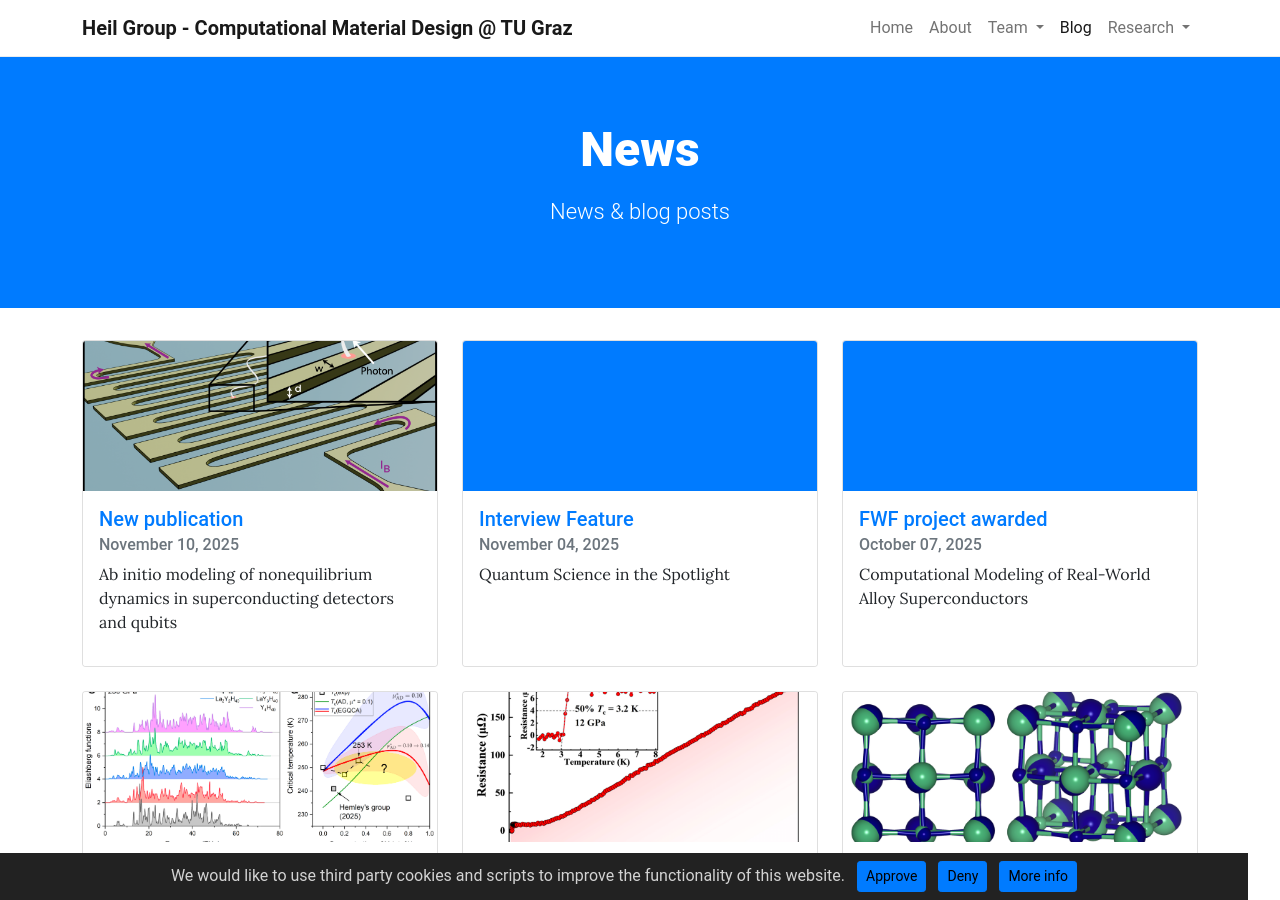
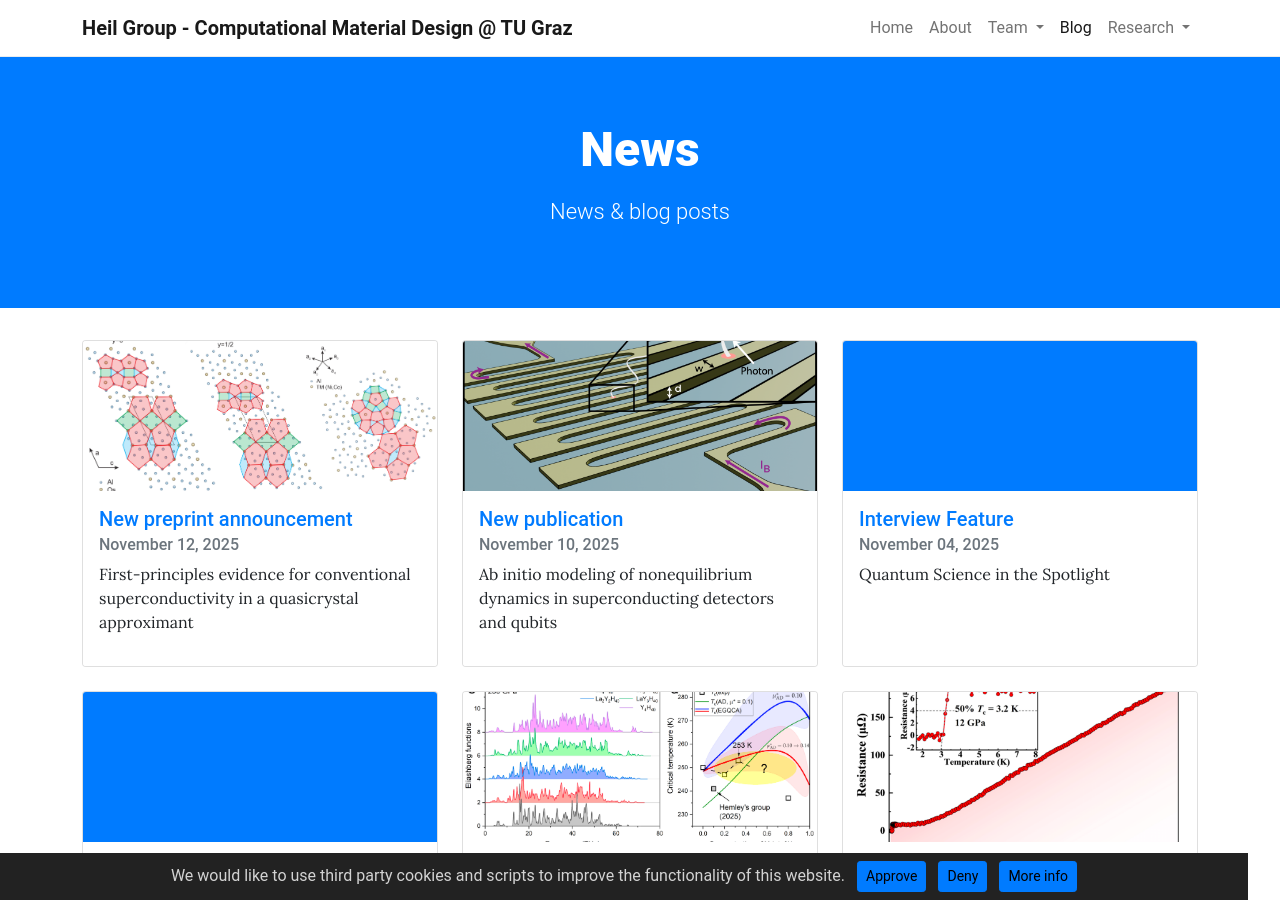
Before and after one commit to cheil/cheil.github.io, a Jekyll site: the page built from pages/archive.md, in a window 1280 px wide and 900 px high. Built offline with Jekyll 4.4.1, drawn with Linux system fonts in a browser that asks for light colours; some of the changed lines change nothing that is shown.

Commit message:
Al13Os4 preprint

```diff
--- /dev/null
+++ b/_posts/2025-11-12-new-preprint_Al13Os4.md
@@ -0,0 +1,24 @@
+---
+title: New preprint announcement
+description: First-principles evidence for conventional superconductivity in a quasicrystal approximant
+background:
+  img: "../../../assets/theme/images/Al13Os4_cell.png"
+  by: Pedro Nunes Ferreira
+author: Christoph Heil
+comments: true
+---
+We are pleased to announce the submission of our latest preprint to arXiv, titled [First-principles evidence for conventional superconductivity in a quasicrystal approximant](https://arxiv.org/abs/2511.09224).
+
+Quasicrystals present one of the most intriguing puzzles in condensed matter physics: they exhibit long-range order without translational symmetry—a regime where the very foundations of BCS theory are not straightforwardly applicable. Yet experiments on quasicrystals and their approximant crystals consistently point to conventional, *s*-wave, electron-phonon coupled superconductivity. How can this be?
+
+In this work, we directly address this seeming contradiction from first principles. Using state-of-the-art *ab initio* methods, we compute the superconducting properties of the recently discovered approximant crystal Al<sub>13</sub>Os<sub>4</sub> and quantitatively reproduce its bulk *T*<sub>c</sub>. This represents, to our knowledge, the first *ab initio* determination of *T*<sub>c</sub> for an approximant crystal—establishing that the electron-phonon framework remains predictive even in these exotic structural regimes.
+
+But we didn't stop at validation. Using the generalized quasichemical approximation for alloy modeling in the decagonal Al-Os family, we predict tunable superconductivity in Al<sub>13</sub>Os<sub>4-*x*</sub>Re<sub>*x*</sub> and Al<sub>13</sub>Os<sub>4-*x*</sub>Ir<sub>*x*</sub>. Most excitingly, we find that Al<sub>13</sub>Re<sub>4</sub> is dynamically stable and estimated to have a *T*<sub>c</sub> approximately 30% higher than Al<sub>13</sub>Os<sub>4</sub>.
+
+Perhaps most importantly, we argue that the *T*<sub>c</sub> obtained for approximant crystals provides practical bounds for the *T*<sub>c</sub> of their parent quasicrystals. This suggests that the quasicrystalline counterparts of Al<sub>13</sub>Os<sub>4</sub> and Al<sub>13</sub>Re<sub>4</sub> could harbor the highest *T*<sub>c</sub> among quasicrystals discovered to date—opening a new frontier in the search for unconventional superconductors in aperiodic systems.
+
+This work bridges fundamental theory with materials prediction, demonstrating that conventional superconductivity theory extends its reach even into the remarkable world of quasicrystals. We're excited to hear the community's thoughts!
+
+Check out the preprint [arXiv:2511.09224](https://arxiv.org/abs/2511.09224).
+
+<img src="../../../assets/theme/images/Al13Os4_cell.png" width="1000"/>
--- a/pages/research/publications.md
+++ b/pages/research/publications.md
@@ -17,6 +17,10 @@ Information on our published work can also be obtained via
 
 ## Publications and preprints
 in chronological order (newest first)
+
+- *First-principles evidence for conventional superconductivity in a quasicrystal approximant*\
+P. N. Ferreira, R. Lucrezi, S. Lee, L. Nathwani, M. Julian, R. P. Prasankumar, W. E. Pickett, C. J. Pickard, P. Kim, and **C. Heil**\
+[**arXiv:2511.09224 cond-mat**](https://arxiv.org/abs/2511.09224)
 
 - *Stability and Superconductivity of Ternary Polyhydrides*\
 D. V. Semenok, D. Zhou, W. Chen, A. G. Kvashnin, A. V. Sadakov, T. Helm, P. N. Ferreira, **C. Heil**, V. M. Pudalov, I. A. Troyan, V. V. Struzhkin\
```
Also changed, not shown: assets/theme/images/Al13Os4_cell.png (added).
